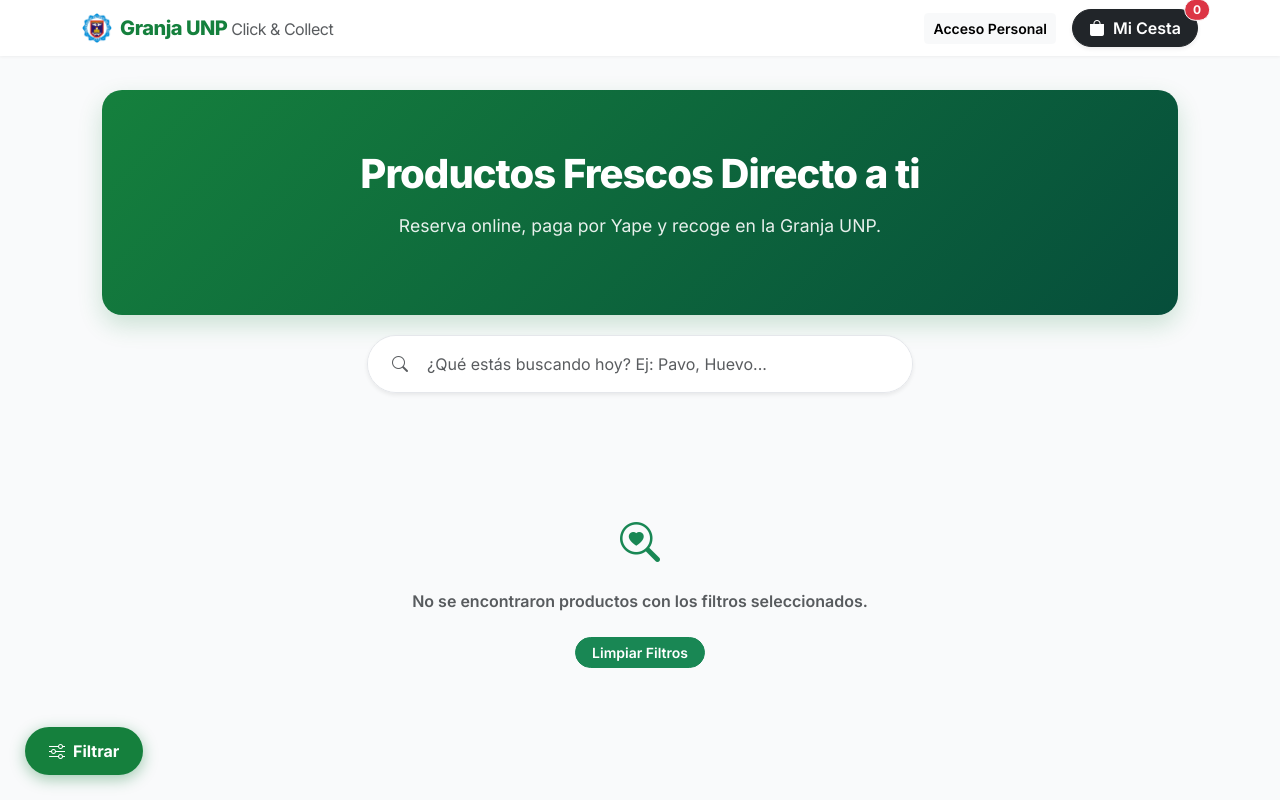
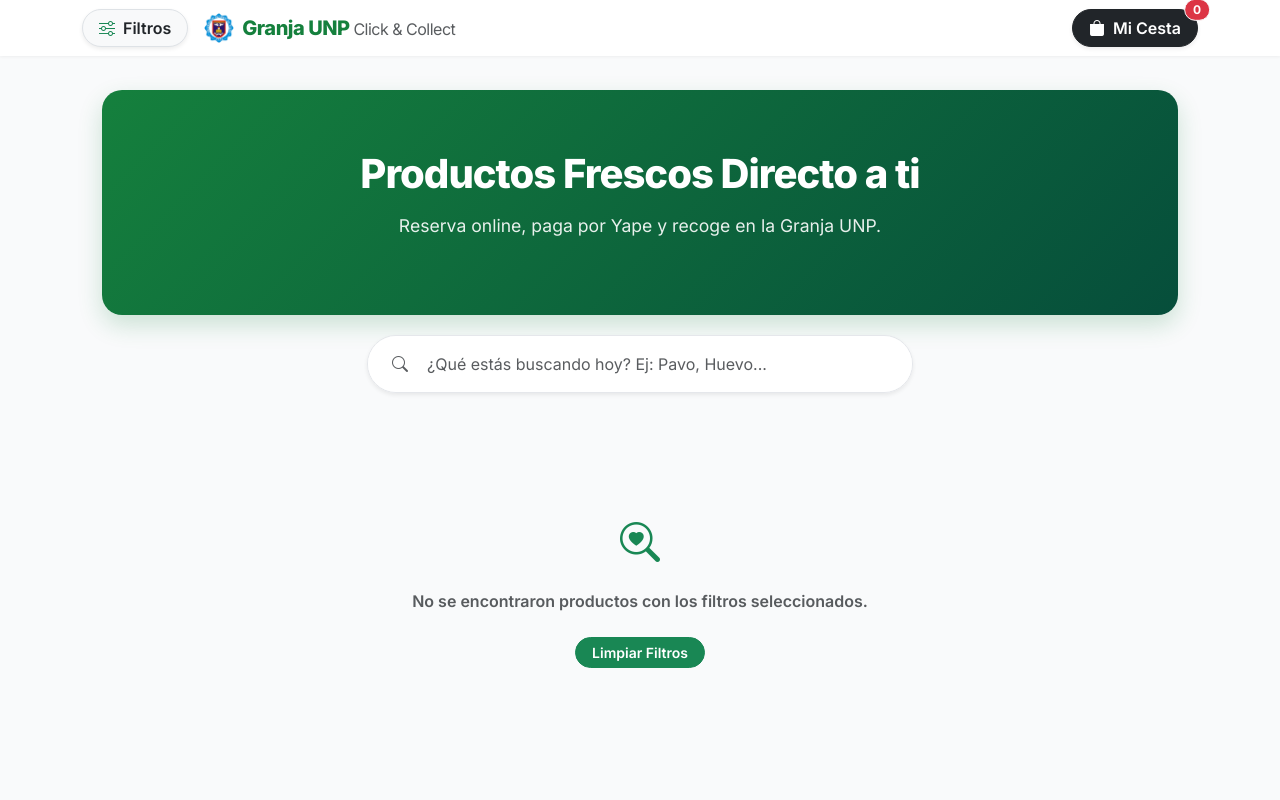
Before and after one commit to JohannCB2005/Granja-POS-, a PHP site: page /tienda.php in a window 1280 px wide. Run offline with PHP 8.4, Linux system fonts and the light colour scheme; data comes from the database, SQL or seed files in the repository; data that the repository does not hold is empty; some libraries are stand-ins or nearby versions.

```diff
--- a/tienda.php
+++ b/tienda.php
@@ -325,13 +325,23 @@
 
     <!-- Navbar -->
     <nav class="navbar navbar-expand-lg fixed-top">
-        <div class="container">
-            <a class="navbar-brand d-flex align-items-center gap-2" href="#">
-                <img src="assets/logo_unp.png" alt="Logo" height="30" onerror="this.src='https://via.placeholder.com/30?text=UNP'">
-                <span>Granja UNP <small class="text-muted fw-normal fs-6">Click & Collect</small></span>
-            </a>
+        <div class="container justify-content-between">
             <div class="d-flex align-items-center gap-3">
-                <a href="index.php" class="btn btn-light btn-sm fw-semibold d-none d-md-block">Acceso Personal</a>
+                <!-- Botón de Filtrar -->
+                <button class="btn btn-light rounded-pill px-3 position-relative border shadow-sm d-flex align-items-center gap-2" type="button" data-bs-toggle="offcanvas" data-bs-target="#filtrosOffcanvas" id="btnFiltrarNavbar" style="height: 38px;" title="Filtrar productos">
+                    <i class="bi bi-sliders text-success"></i>
+                    <span class="fw-semibold text-dark fs-6">Filtros</span>
+                    <span id="filtrosCountBadge" class="position-absolute top-0 start-100 translate-middle badge rounded-pill bg-danger border border-light d-none" style="font-size: 0.65rem; padding: 3px 6px;">0</span>
+                </button>
+
+                <a class="navbar-brand d-flex align-items-center gap-2" href="#">
+                    <img src="assets/logo_unp.png" alt="Logo" height="30" onerror="this.src='https://via.placeholder.com/30?text=UNP'">
+                    <span>Granja UNP <small class="text-muted fw-normal fs-6">Click & Collect</small></span>
+                </a>
+            </div>
+
+            <div class="d-flex align-items-center gap-2">
+                <!-- Mi Cesta -->
                 <button class="btn btn-dark position-relative rounded-pill px-3 fw-semibold shadow-sm" type="button" data-bs-toggle="offcanvas" data-bs-target="#cartOffcanvas">
                     <i class="bi bi-bag-fill me-1"></i> Mi Cesta
                     <span class="position-absolute top-0 start-100 translate-middle badge rounded-pill bg-danger border border-light" id="cartBadge">
@@ -459,12 +469,6 @@
         </div>
     </div>
 
-    <!-- Botón de filtrar flotante -->
-    <button class="btn-filtrar-flotante" type="button" data-bs-toggle="offcanvas" data-bs-target="#filtrosOffcanvas" id="btnFiltrarFlotante">
-        <i class="bi bi-sliders"></i>
-        <span>Filtrar</span>
-        <span id="filtrosCountBadge" class="filtros-badge d-none">0</span>
-    </button>
 
     <!-- Offcanvas de Filtros -->
     <div class="offcanvas offcanvas-start" tabindex="-1" id="filtrosOffcanvas">
```
